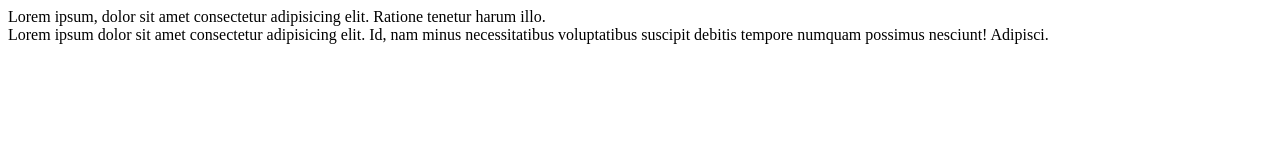
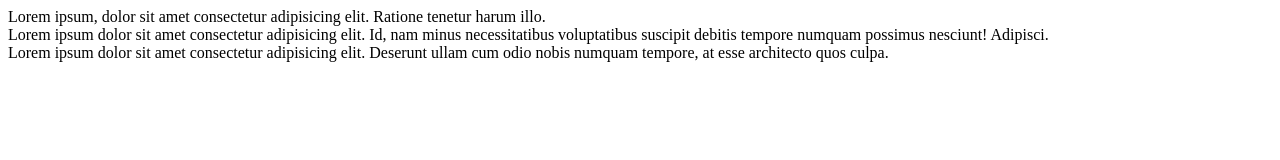
Before and after one commit to sergey-hillel/lesson4, a plain HTML site: page index.html in a window 1280 px wide. Drawn offline with Linux system fonts and the light colour scheme.

Commit message:
super hotfix

```diff
--- a/index.html
+++ b/index.html
@@ -17,6 +17,11 @@
         debitis tempore numquam possimus nesciunt! Adipisci.
     </main>
 
+    <section>
+        Lorem ipsum dolor sit amet consectetur adipisicing elit. Deserunt ullam cum odio nobis numquam tempore, at esse
+        architecto quos culpa.
+    </section>
+
 </body>
 
 </html>
```
